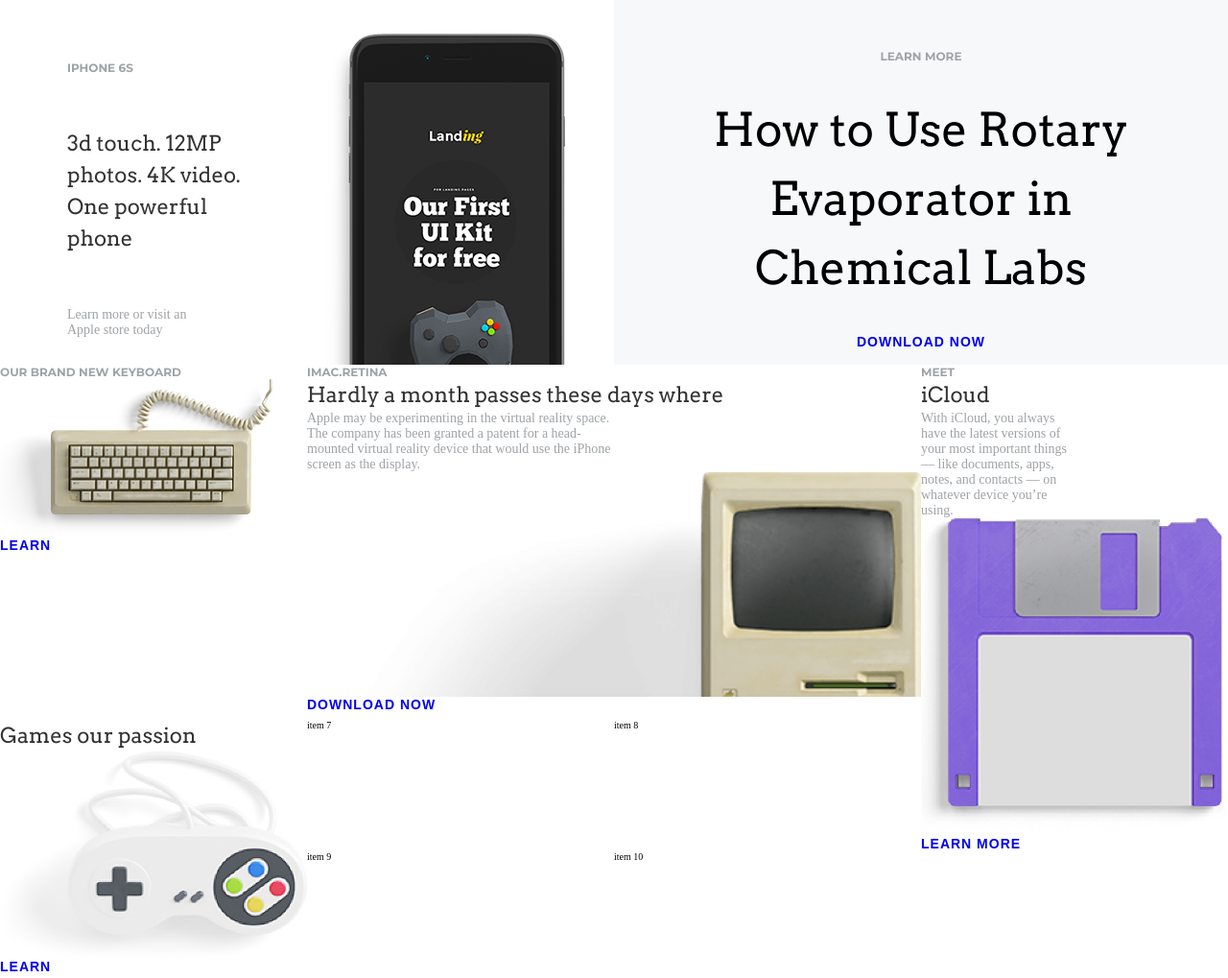
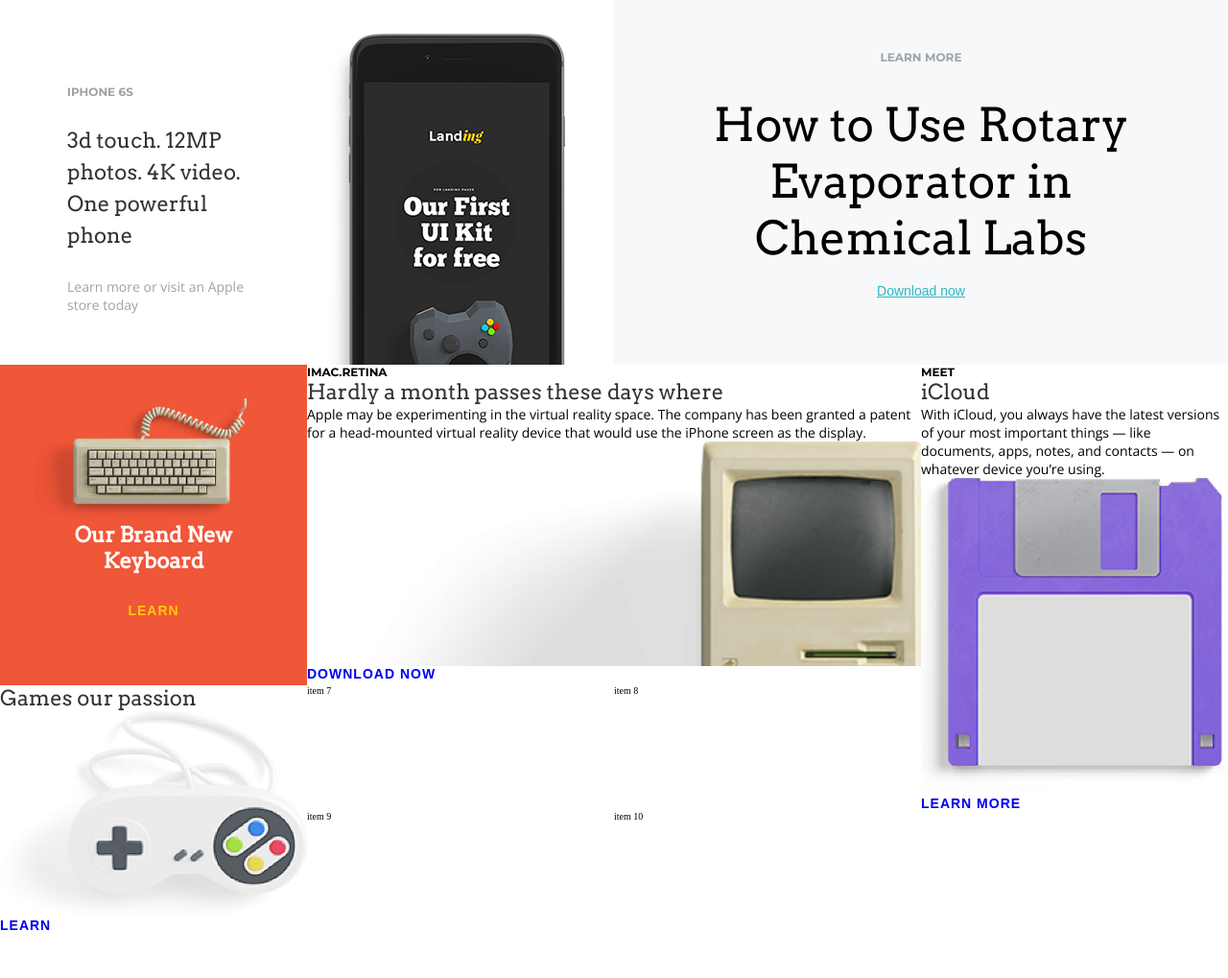
Before and after one commit to Robie-Robz/Grid-webflow, a website: page index.html in a window 1280 px wide. Shown: the whole page at 96% size. After the commit the page ends 974 px from the top, so only its background shows below. Drawn offline with nearby package versions, Linux system fonts and the light colour scheme.

Commit message:
First grid row stylized

```diff
--- a/index.html
+++ b/index.html
@@ -10,33 +10,40 @@
 	<meta name="keywords" content="">
 	<link href="https://fonts.googleapis.com/css?family=Montserrat:700&display=swap" rel="stylesheet">
 	<link href="https://fonts.googleapis.com/css?family=Arvo&display=swap" rel="stylesheet">
+	<link href="https://fonts.googleapis.com/css?family=Open+Sans&display=swap" rel="stylesheet">
 	<link rel="stylesheet" type="text/css" href="css/style.css">
 
 
 </head>
 <body class="container">
     <div class="item item--iphone">
-        <h2 class="item__name">Iphone 6s</h2>
-        <h3 class="item__sub-heading u-color-black u-heading-small u-text-align-left">3d touch. 12MP photos. 4K video. One powerful phone</h3>
-        <p class="item__details">Learn more or visit an Apple store today</p>
+        <h2 class="item__name item__name--iphone u-color-grey">Iphone 6s</h2>
+        <h3 class="item__sub-heading item__sub-heading--iphone u-color-black u-heading-small u-text-align-left">3d touch. 12MP photos. 4K video. One powerful phone</h3>
+        <p class="item__details item__details--iphone u-color-grey">Learn more or visit an Apple store today</p>
         <figure class="item__image-box item__image-box--iphone">
             <img src="img/iPhone.png" alt="Photo of an iphone" class="item__image">
         </figure>
 
     </div>
     <div class="item item--evaporator">
-        <h2 class="item__name">Learn more</h2>
-        <h3 class="item__sub-heading u-heading-large u-text-align-center">How to Use Rotary Evaporator in Chemical Labs</h3>
-        <a href="#" class="item__link">Download now</a>
+        <h2 class="item__name item__name--evaporator u-color-grey">Learn more</h2>
+        <h3 class="item__sub-heading item__sub-heading--evaporator u-heading-large u-text-align-center">How to Use Rotary Evaporator in Chemical Labs</h3>
+        <a href="#" class="item__link item__link--evaporator u-color-cyan">Download now</a>
     </div>
+
+
+
     <div class="item item--keyboard">
-       <h2 class="item__name">Our brand new keyboard</h2>
-        <figure class="item__image-box">
+       <h3 class="item__sub-heading item__sub-heading--keyboard u-heading-small u-color-white u-text-align-center">Our brand new keyboard</h3>
+        <figure class="item__image-box item__image-box--keyboard">
             <img src="img/Keyboard.png" alt="Photo of a keyboard" class="item__image">
         </figure>
 
-        <a href="#" class="item__link">Learn</a>
+        <a href="#" class="item__link item__link--keyboard u-text-align-center u-color-yellow">Learn</a>
     </div>
+
+
+
     <div class="item item--mac">
         <h2 class="item__name">imac.retina</h2>
         <h3 class="item__sub-heading u-color-black u-heading-small">Hardly a month passes these days where</h3>
--- a/sass/abstracts/_variables.scss
+++ b/sass/abstracts/_variables.scss
@@ -1,3 +1,5 @@
 $font-grey:#9fa3a7;
 $font-black:#333333;
 $font-white:#fffbfb;
+$font-cyan:#27b9c2;
+$font-yellow:#ffc80a;
--- a/sass/base/_typography.scss
+++ b/sass/base/_typography.scss
@@ -3,20 +3,39 @@
         font-family: 'Montserrat', sans-serif;
         font-size: 1.2rem;
         font-weight: 700;
-        color: $font-grey;
         text-transform: uppercase;
+
+        &--iphone{
+            align-self: end;
+
+        }
     }
     &__sub-heading{
         font-family: 'Arvo', serif;
         font-weight: 400;
-        width:70%;
-        line-height: 1.5;
 
+        &--iphone{
+            width:70%;
+            line-height: 1.5;
+        }
+
+        &--evaporator{
+            width: 70%;
+        }
+
+        &--keyboard{
+            font-weight: bold;
+            text-transform: capitalize;
+
+        }
     }
     &__details{
         font-size: 1.4rem;
-        color: $font-grey;
-        width:50%;
+        font-family: 'Open Sans', sans-serif;
+        &--iphone{
+            width:70%;
+            align-self: start;
+        }
     }
 
     &__link{
@@ -26,5 +45,18 @@
         text-decoration: none;
         font-family: sans-serif;
         font-weight: 700;
+
+
+        &--evaporator{
+            letter-spacing:normal;
+            text-transform: none;
+            font-weight: 400;
+            text-decoration: underline;
+            align-self: start;
+        }
+
+        &--keyboard{
+            margin-top: 3rem;
+        }
     }
 }
--- a/sass/base/_utilities.scss
+++ b/sass/base/_utilities.scss
@@ -29,3 +29,11 @@
 .u-color-white{
     color: $font-white;
 }
+
+.u-color-cyan{
+    color: $font-cyan;
+}
+
+.u-color-yellow{
+    color: $font-yellow;
+}
--- a/sass/layout/_item.scss
+++ b/sass/layout/_item.scss
@@ -16,10 +16,10 @@
 
     &--evaporator{
 
-        padding-top: 3.5rem;
-
+        padding: 3.5rem 0;
         grid-row: 1/3;
         grid-column: 3/-1;
+
         display:grid;
         justify-items: center;
         align-items: center;
@@ -29,6 +29,13 @@
     &--keyboard{
         grid-row: 3/5;
         grid-column: 1/2;
+        padding: 3.5rem;
+
+
+        display: grid;
+        grid-template-rows: repeat(3,min-content);
+
+        background-color: #f05638;
     }
     &--mac{
         grid-row: 3/5;
@@ -55,6 +62,10 @@
             grid-row: 1/-1;
 
         }
+
+        &--keyboard{
+            grid-row: 1/2;
+        }
     }
     &__image{
         display: block;
```
Also changed, not shown: css/style.css.
